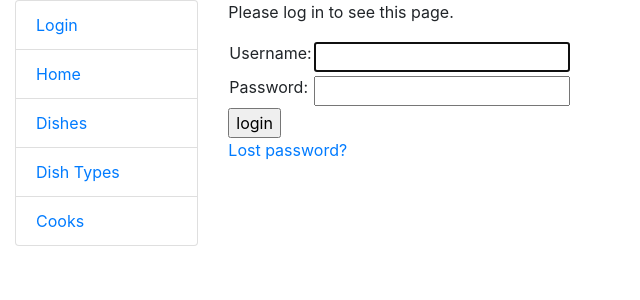
After one commit to tylerj231/Restaurant-Kitchen-Service, a Django app: page /accounts/login/?next=/cooks/ in a window 1280 px wide. The commit adds this page. Shown: the top 300 px of the page, without its empty margins (0-640 px from the left). Run offline with Django 4.2, Linux system fonts and the light colour scheme.

Commit message:
Add basic built-in Django authentication. Add ability to create dish/dish_type & cook
Added basic built-in Django authentication with the ability to log in & log out.  Implemented the ability to create a dish/dish_type & cook through adding
appropriate urls, views & templates.

```diff
--- a/KitchenService/urls.py
+++ b/KitchenService/urls.py
@@ -21,8 +21,9 @@ from django.urls import path, include
 urlpatterns = [
     path("admin/", admin.site.urls),
 
-    path("management-system/",
+    path("",
          include("management_system.urls",
                  namespace="management_system")),
+    path("accounts/", include("django.contrib.auth.urls")),
 
 ] + static(settings.STATIC_URL, document_root=settings.STATIC_ROOT)
--- a/management_system/urls.py
+++ b/management_system/urls.py
@@ -1,9 +1,12 @@
-from django.urls import path
+from django.urls import path, include
 from .views import (index,
                     DishListView,
                     DishDetailView,
+                    DishCreateView,
                     DishTypeListView,
-                    CookListView,)
+                    DishTypeCreateView,
+                    CookListView,
+                    CookCreateView,)
 
 app_name = "management_system"
 
@@ -11,6 +14,9 @@ urlpatterns = [
     path("", index, name="index"),
     path("dishes", DishListView.as_view(), name="dish-list"),
     path("dishes/<int:pk>/", DishDetailView.as_view(), name="dish-detail"),
+    path("dishes/create/", DishCreateView.as_view(), name="dish-create"),
     path("dish_type/", DishTypeListView.as_view(), name="dish-type-list"),
+    path("dish_type/create/",DishTypeCreateView.as_view(), name="dish-type-create"),
     path("cooks/", CookListView.as_view(), name="cooks-list"),
+    path("cooks/create/", CookCreateView.as_view(), name="cook-create"),
 ]
--- a/templates/base.html
+++ b/templates/base.html
@@ -2,7 +2,7 @@
 <html lang="en">
 
 <head>
-  {% block title %}<title>Taxi Service</title>{% endblock %}
+  {% block title %}<title>Restaurant Kitchen Service</title>{% endblock %}
   <meta charset="utf-8">
   <meta name="viewport" content="width=device-width, initial-scale=1">
   <link rel="stylesheet"
@@ -21,6 +21,7 @@
 
       {% block sidebar %}
         {% include "includes/sidebar.html" %}
+
       {% endblock %}
 
     </div>
--- a/templates/cook_list.html
+++ b/templates/cook_list.html
@@ -1,7 +1,7 @@
 {% extends "base.html" %}
 
 {% block content %}
-  <h1>Cooks</h1>
+  <h1>Cooks <a style="float:right" href="{% url 'management_system:cook-create' %}">➕</a></h1>
   <hr>
   {% if cook_list %}
     <ul>
--- a/templates/dish_list.html
+++ b/templates/dish_list.html
@@ -1,7 +1,7 @@
 {% extends "base.html" %}
 
 {% block content %}
-  <h1>Dishes</h1>
+  <h1>Dishes <a href="{% url 'management_system:dish-create' %}" style="float:right">➕</a></h1>
   <hr>
   {% if dish_list %}
     <ul>
--- a/templates/dish_type_list.html
+++ b/templates/dish_type_list.html
@@ -1,7 +1,7 @@
 {% extends "base.html" %}
 
 {% block content %}
-  <h1>Dish Types</h1>
+  <h1>Dish Types <a style="float:right" href="{% url 'management_system:dish-type-create' %}">➕</a></h1>
   <hr>
   {% if dish_type_list %}
     <ul>
--- a/templates/includes/sidebar.html
+++ b/templates/includes/sidebar.html
@@ -1,12 +1,17 @@
 <ul class="sidebar-nav list-group">
-  {% comment %}{% if user.is_authenticated %}
+  {% if user.is_authenticated %}
     <li class="list-group-item">User: <a href="{{ user.get_absolute_url }}">{{ user.get_username }}</a></li>
-    <li class="list-group-item"><a href="{% url 'logout'%}?next={{request.path}}">Logout</a></li>
+    <li class="list-group-item">
+      <form action="{% url 'logout' %}" method="post">
+        {% csrf_token %}
+        <button type="submit">Logout</button>
+      </form>
+    </li>
   {% else %}
-    <li class="list-group-item"><a href="{% url 'login'%}?next={{request.path}}">Login</a></li>
-  {% endif %}{% endcomment %}
+    <li class="list-group-item"><a href="{% url 'login' %}?next={{ request.path }}">Login</a></li>
+  {% endif %}
 
-  <li class="list-group-item"><a href="#">Home</a></li>
+  <li class="list-group-item"><a href="{% url 'management_system:index' %}">Home</a></li>
   <li class="list-group-item"><a href="{% url 'management_system:dish-list' %}">Dishes</a></li>
   <li class="list-group-item"><a href="{% url 'management_system:dish-type-list' %}">Dish Types</a></li>
   <li class="list-group-item"><a href="{% url 'management_system:cooks-list' %}">Cooks</a></li>
--- /dev/null
+++ b/templates/registration/login.html
@@ -0,0 +1,37 @@
+{% extends "base.html" %}
+
+{% block content %}
+
+  {% if form.errors %}
+    <p>Your username and password didn't match. Please try again.</p>
+  {% endif %}
+
+  {% if next %}
+    {% if user.is_authenticated %}
+      <p>Your account doesn't have access to this page. To proceed,
+        please log in with an account that has access.</p>
+    {% else %}
+      <p>Please log in to see this page.</p>
+    {% endif %}
+  {% endif %}
+
+  <form method="post" action="{% url 'login' %}">
+    {% csrf_token %}
+    <table>
+      <tr>
+        <td>{{ form.username.label_tag }}</td>
+        <td>{{ form.username }}</td>
+      </tr>
+      <tr>
+        <td>{{ form.password.label_tag }}</td>
+        <td>{{ form.password }}</td>
+      </tr>
+    </table>
+    <input type="submit" value="login">
+    <input type="hidden" name="next" value="{{ next }}">
+  </form>
+
+  {# Assumes you set up the password_reset view in your URLconf #}
+  <p><a href="{% url 'password_reset' %}">Lost password?</a></p>
+
+{% endblock %}
--- /dev/null
+++ b/templates/registration/logout.html
@@ -0,0 +1,6 @@
+{% extends "base.html" %}
+
+{% block content %}
+  <p>Logged out!</p>
+  <a href="{% url 'login' %}">Click here to login again.</a>
+{% endblock %}
```
Also changed, not shown: KitchenService/settings.py (+12 -1 lines), management_system/views.py (+27 -4 lines), templates/cook_form.html (added, +9 -0 lines), templates/dish_form.html (added, +9 -0 lines), templates/dish_type_form.html (added, +9 -0 lines), 1 other file.
